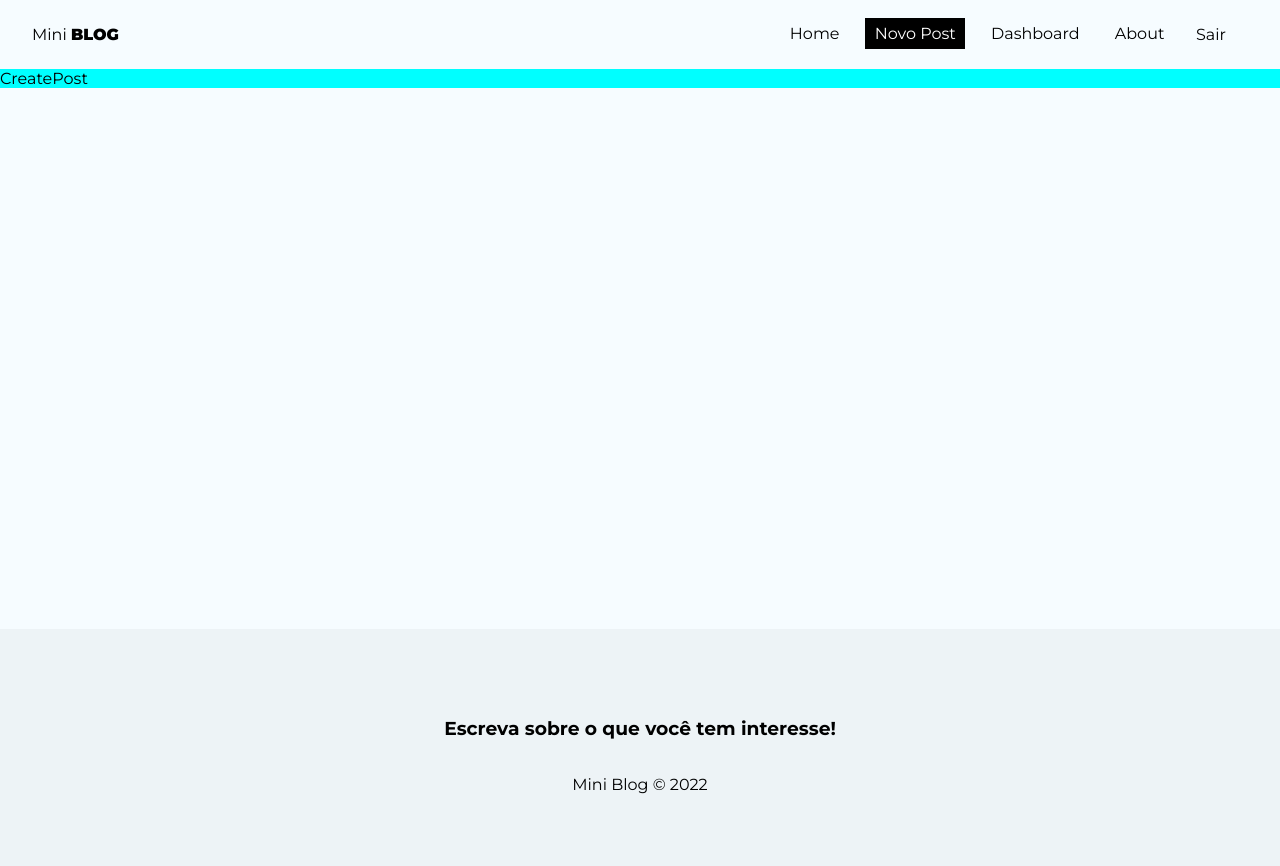
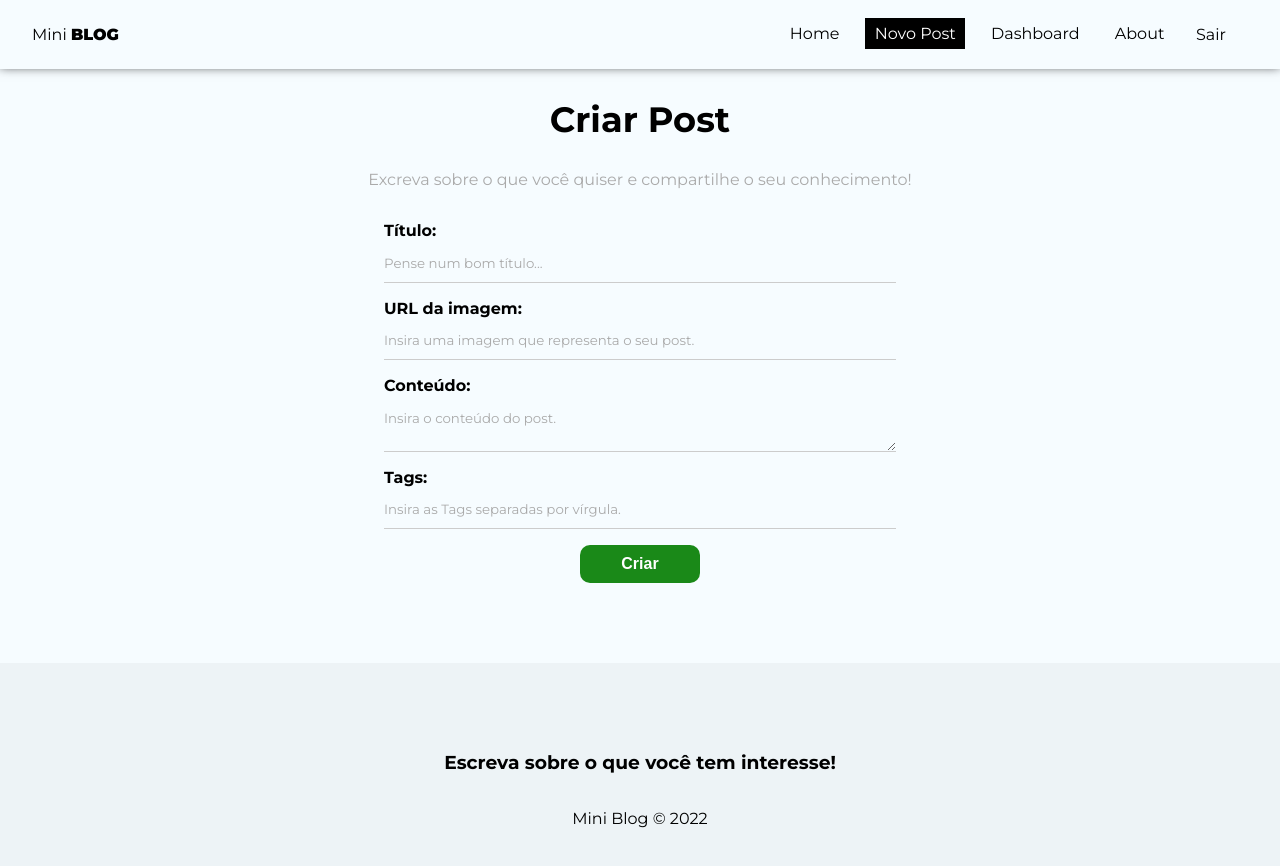
Before and after one commit to IagoMesquita/miniblog, a React (Create React App) app: page /posts/create in a window 1280 px wide. Shown: the top 866 px of the page. Built offline with nearby package versions, Linux system fonts and the light colour scheme; no server answers; sample sign-in values are in the browser's storage.

Commit message:
feat: structuring create post page

```diff
--- a/src/pages/CreatePost/CreatePost.module.css
+++ b/src/pages/CreatePost/CreatePost.module.css
@@ -1,3 +1,12 @@
-.container {
-  background-color: aqua;
+.create_post {
+  text-align: center;
 }
+
+.create_post h2 {
+  font-size: 2.2em;
+}
+
+.create_post p {
+  color: #aaa;
+  margin-bottom: 2em;
+}
--- a/src/pages/CreatePost/index.jsx
+++ b/src/pages/CreatePost/index.jsx
@@ -1,10 +1,77 @@
-import React from 'react';
+import { useState } from 'react';
 
 import styles from './CreatePost.module.css';
 
 function CreatePost() {
+  const [title, setTitle] = useState("");
+  const [image, setImage] = useState("");
+  const [body, setBody] = useState("");
+  const [tags, setTags] = useState([]);
+  const [formError, setFormError] = useState("");
+
+  const handleSubmit = (e) => {
+    e.preventDefault();
+
+  };
+
   return (
-    <div className={ styles.container }>CreatePost</div>
+    <div className={ styles.create_post }>
+      <h2>Criar Post</h2>
+      <p>Excreva sobre o que você quiser e compartilhe o seu conhecimento!</p>
+      <form onSubmit={ handleSubmit } >
+        <label>
+          <span>Título:</span>
+          <input
+            type="text"
+            placeholder="Pense num bom título..."
+            name="title"
+            value={ title }
+            onChange={ (e) => setTitle(e.target.value) }
+            required
+          />
+        </label>
+        <label>
+          <span>URL da imagem:</span>
+          <input
+            type="text"
+            placeholder="Insira uma imagem que representa o seu post."
+            name="image"
+            value={ image }
+            onChange={ (e) => setImage(e.target.value) }
+            required
+          />
+        </label>
+        <label>
+          <span>Conteúdo:</span>
+          <textarea
+            name="body"
+            placeholder="Insira o conteúdo do post."
+            value={ body }
+            onChange={ (e) => setBody(e.target.value) }
+            required
+          />
+        </label>
+        <label>
+          <span>Tags:</span>
+          <input
+            type="text"
+            placeholder="Insira as Tags separadas por vírgula."
+            name="tags"
+            value={ tags }
+            onChange={ (e) => setTags(e.target.value) }
+            required
+          />
+        </label>
+        <button className='btn'>Criar</button>
+        {/* {
+          !loading && <button className='btn'>Cadastrar</button>
+        }
+        {
+          loading && <button disabled="true" className='btn'>Aguarde...</button>
+        }
+        { error && <p className='error'>{error}</p> } */}
+      </form>
+    </div>
   )
 }
 
```
